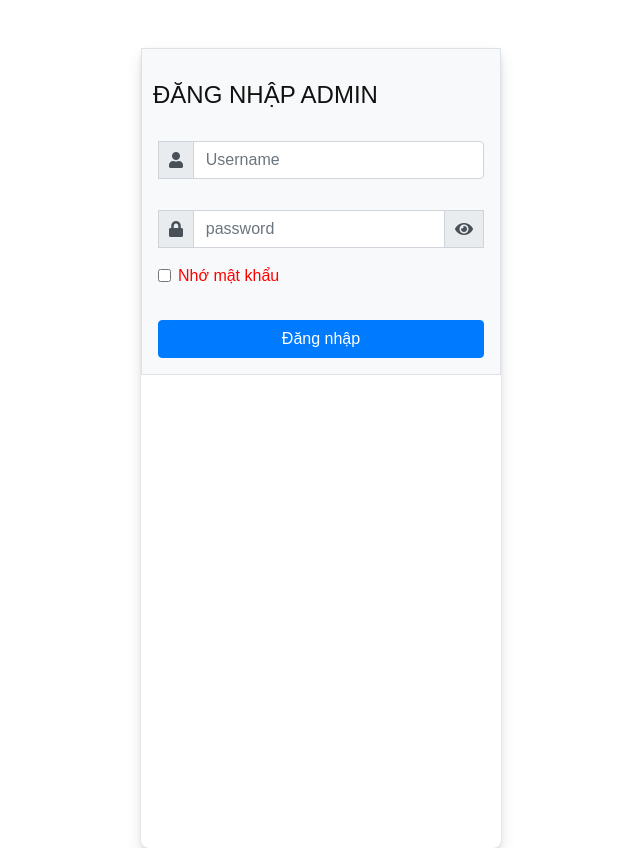
After one commit to PhucHung03/Mykingdom-Website, a PHP site: page /admin/giaoDien/formLogin.php in a window 1280 px wide. The commit adds this page. Shown: the whole page, without its empty margins (319-959 px from the left). Run offline with PHP 8.4, Linux system fonts and the light colour scheme; data that the repository does not hold is empty; some libraries are stand-ins or nearby versions.

Commit message:
add login

```diff
--- /dev/null
+++ b/admin/giaoDien/formLogin.php
@@ -0,0 +1,135 @@
+<!DOCTYPE html>
+<html lang="en">
+<head>
+    <meta charset="UTF-8">
+    <meta name="viewport" content="width=device-width, initial-scale=1.0">
+    <title>Đăng nhập hệ thống</title>
+
+    <!-- Favicon -->
+    <link href="img/favicon.ico" rel="icon">
+
+    <!-- Google Web Fonts -->
+    <link rel="preconnect" href="https://fonts.googleapis.com">
+    <link rel="preconnect" href="https://fonts.gstatic.com" crossorigin>
+    <link href="https://fonts.googleapis.com/css2?family=Heebo:wght@400;500;600;700&display=swap" rel="stylesheet">
+
+    <!-- Icon Font Stylesheet -->
+    <link href="https://cdnjs.cloudflare.com/ajax/libs/font-awesome/5.10.0/css/all.min.css" rel="stylesheet">
+    <link href="https://cdn.jsdelivr.net/npm/bootstrap-icons@1.4.1/font/bootstrap-icons.css" rel="stylesheet">
+
+    <!-- Libraries Stylesheet -->
+    <link href="lib/owlcarousel/assets/owl.carousel.min.css" rel="stylesheet">
+    <link href="lib/tempusdominus/css/tempusdominus-bootstrap-4.min.css" rel="stylesheet" />
+
+    <!-- Customized Bootstrap Stylesheet -->
+    <link href="css/bootstrap.min.css" rel="stylesheet">
+
+    <!-- Template Stylesheet -->
+    <link href="css/style.css" rel="stylesheet">
+</head>
+<body style="background-color: #ffff">
+    <style>
+        .login_oueter {
+            width: 360px;
+            max-width: 100%;
+
+        }
+        .logo_outer{
+            text-align: center;
+        }
+        .logo_outer img{
+            width:120px;
+            margin-bottom: 40px;
+        }
+    </style>
+    <div class="container">
+        <div class="row d-flex justify-content-center mt-5" style="height: 100vh;">
+          <div class="login_oueter">
+            <form action="" method="post" id="login" autocomplete="off" class="bg-light border p-3">
+              <div class="form-row">
+                <h4 class="title my-3 text-center">ĐĂNG NHẬP ADMIN</h4>
+                <?php echo $errorMsg?>
+                <div class="col-12">
+                  <div class="input-group mb-3">
+                    <div class="input-group-prepend">
+                      <span style="padding: 0.62rem 0.62rem; border-radius: 0;" class="input-group-text" id="basic-addon1">
+                        <i class="fas fa-user"></i>
+                        </span>
+                    </div>
+                    <input name="username" type="text" value="" class="input form-control" id="username" placeholder="Username" aria-label="Username" aria-describedby="basic-addon1" />
+                  </div>
+                </div>
+                <div class="col-12">
+                  <div class="input-group mb-3">
+                    <div class="input-group-prepend">
+                      <span style="padding: 0.62rem 0.62rem; border-radius: 0;" class="input-group-text" id="basic-addon1"><i class="fas fa-lock"></i></span>
+                    </div>
+                    <input name="password" type="password" value="" class="input form-control" id="password" placeholder="password" required="true" aria-label="password" aria-describedby="basic-addon1" />
+                    <div class="input-group-append">
+                      <span style="padding: 0.62rem 0.62rem; border-radius: 0;" class="input-group-text" onclick="password_show_hide_login();">
+                        <i class="fas fa-eye" id="show_eye"></i>
+                        <i class="fas fa-eye-slash d-none" id="hide_eye"></i>
+                      </span>
+                    </div>
+                  </div>
+                </div>
+                <div class="col-6">
+                  <div class="form-group form-check text-left">
+                    <input type="checkbox" name="remember" class="form-check-input" id="remember_me" />
+                    <label class="form-check-label" for="remember_me">Nhớ mật khẩu</label>
+                  </div>
+                </div>
+                <div class="col-12 mt-3">
+                    <button class="btn btn-primary w-100" type="submit" name="login">Đăng nhập</button>
+                  </div>
+
+              </div>
+            </form>
+          </div>
+        </div>
+      </div>
+
+    <script>
+        function password_show_hide_login() {
+            var x = document.getElementById("password");
+            var show_eye = document.getElementById("show_eye");
+            var hide_eye = document.getElementById("hide_eye");
+            hide_eye.classList.remove("d-none");
+            if (x.type === "password") {
+                x.type = "text";
+                show_eye.style.display = "none";
+                hide_eye.style.display = "block";
+            } else {
+                x.type = "password";
+                show_eye.style.display = "block";
+                hide_eye.style.display = "none";
+            }
+        }
+
+        function password_show_hide_register() {
+            var x = document.getElementById("password");
+            var show_eye = document.getElementById("show_eye_pw");
+            var hide_eye = document.getElementById("hide_eye_pw");
+
+            var show_eye_conirm = document.getElementById("show_eye_conirm");
+            var hide_eye_conirm = document.getElementById("hide_eye_conirm");
+            hide_eye.classList.remove("d-none");
+            if (x.type === "password") {
+                x.type = "text";
+                show_eye.style.display = "none";
+                hide_eye.style.display = "block";
+
+                show_eye_conirm.style.display = "none";
+                hide_eye_conirm.style.display = "block";
+            } else {
+                x.type = "password";
+                show_eye.style.display = "block";
+                hide_eye.style.display = "none";
+
+                show_eye_conirm.style.display = "block";
+                hide_eye_conirm.style.display = "none";
+            }
+        }
+    </script>
+</body>
+</html>
--- a/admin/giaoDien/sidebar.php
+++ b/admin/giaoDien/sidebar.php
@@ -10,7 +10,11 @@
                         <div class="bg-success rounded-circle border border-2 border-white position-absolute end-0 bottom-0 p-1"></div>
                     </div>
                     <div class="ms-3">
-                        <h6 class="mb-0"> <a href="./index.php">Phúc Hưng</a></h6>
+                        <h6 class="mb-0"> <a href="./index.php">
+                            <?php $user = $_SESSION['user'];
+                            echo $user['name'];
+                            ?></a>
+                        </h6>
                         <span>Admin</span>
                     </div>
                 </div>
--- /dev/null
+++ b/admin/logout.php
@@ -0,0 +1,5 @@
+<?php
+session_start();
+unset($_SESSION['user']);
+header('location: login.php');
+?>
```
Also changed, not shown: admin/giaoDien/header.php (+8 -0 lines), admin/giaoDien/topbar.php (+7 -3 lines), admin/login.php (added, +25 -0 lines).
